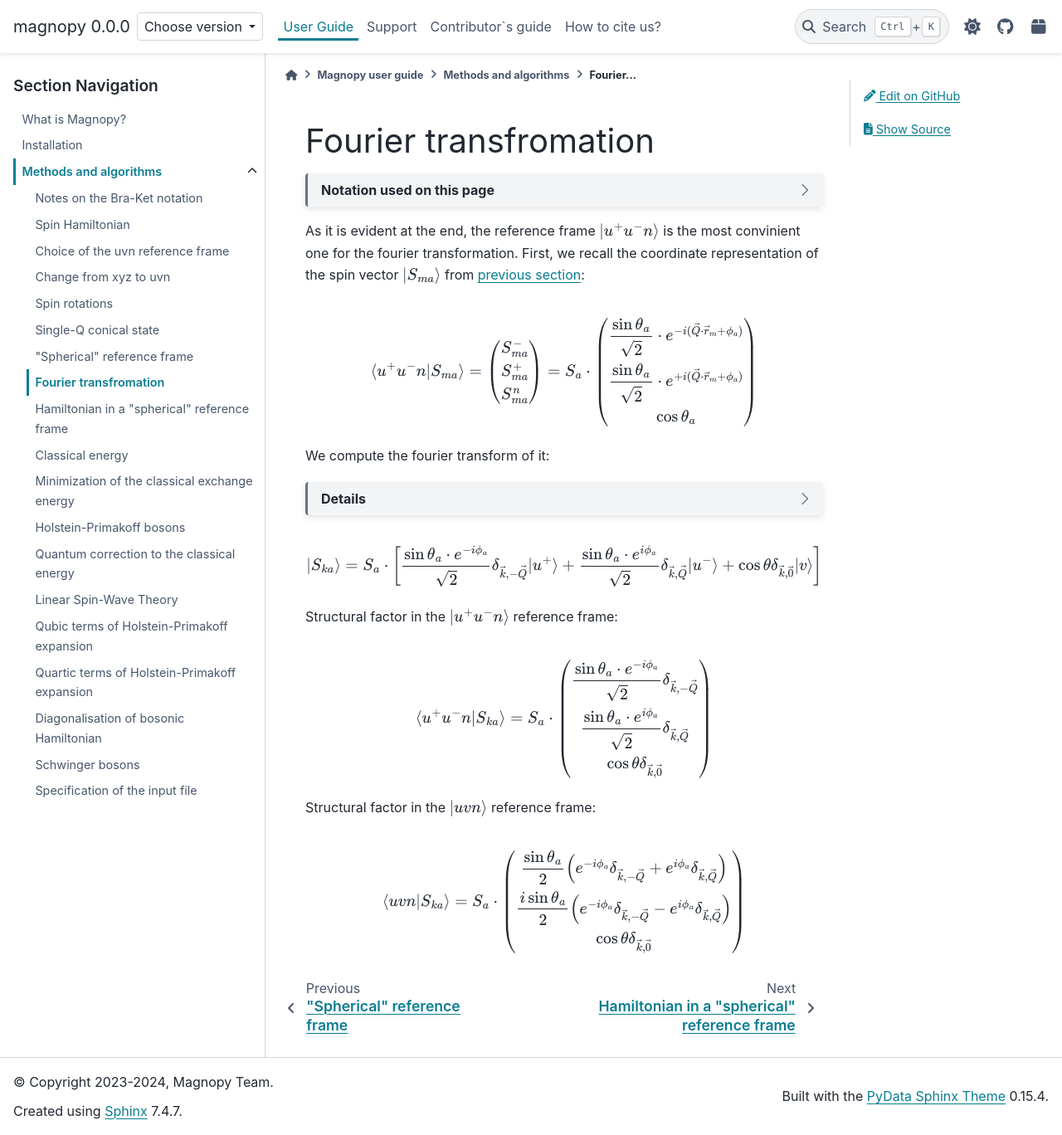
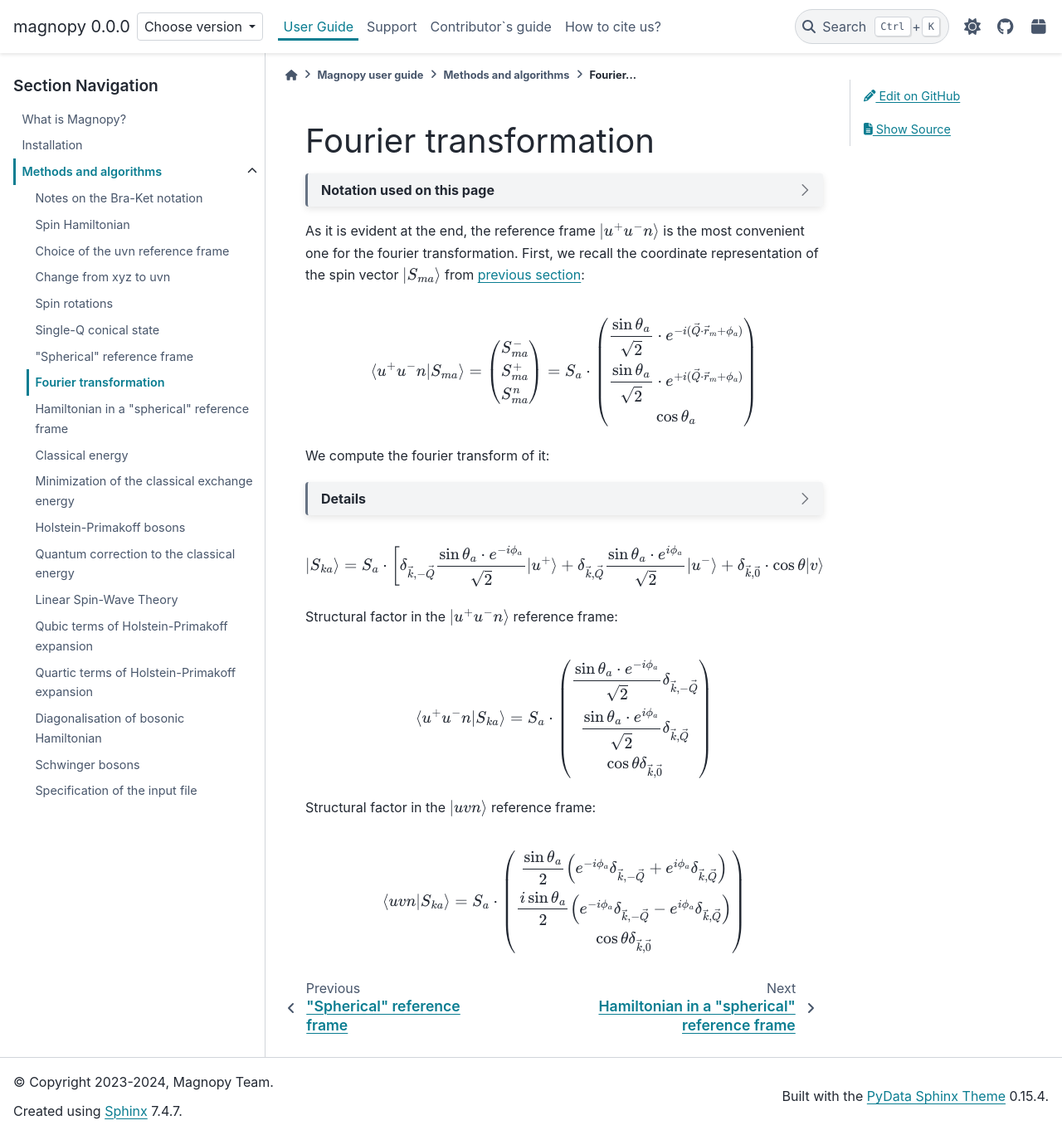
Before and after one commit to marcomarino123/magnopy, a Sphinx documentation site: the page built from docs/source/user-guide/methods/spin-fourier.rst, in a window 1280 px wide and 1368 px high. Shown: the whole window at 83% size. Built offline with Sphinx 7.4.7 and the PyData theme 0.15.4, drawn with Linux system fonts in a browser that asks for light colours; a script that is not in the unit is left out.

Commit message:
Refractor spin-fourier

```diff
--- a/docs/source/user-guide/methods/spin-fourier.rst
+++ b/docs/source/user-guide/methods/spin-fourier.rst
@@ -1,20 +1,18 @@
 .. _user-guide_methods_spin-fourier:
 
 **********************
-Fourier transfromation
+Fourier transformation
 **********************
 
 .. dropdown:: Notation used on this page
 
-  * Bra-ket notation for vectors. With one exception:
+  * .. include:: page-notations/vector.txt
+  * .. include:: page-notations/bra-ket.txt
+  * .. include:: page-notations/parentheses.txt
 
-    - :math:`\vec{v_1}\cdot\vec{v}_2 = \langle v_1\vert v_2\rangle`
-  * Parenthesis () and braquets [] are equivalent.
-  * :math:`S_a` - is length of the spin vector :math:`\vert S_{ma}\rangle`
-
-As it is evident at the end, the reference frame :math:`\vert u^+u^-n\rangle`
-is the most convinient one for the fourier transformation. First, we recall the
-coordinate representation of the spin vector :math:`\vert S_{ma}\rangle`
+As it is evident at the end, the reference frame :math:`\vert u^+u^-n \rangle`
+is the most convenient one for the fourier transformation. First, we recall the
+coordinate representation of the spin vector :math:`\vert S_{ma} \rangle`
 from :ref:`previous section <user-guide_methods_spherical-rf>`:
 
 .. include:: repeated-formulas/spin-spherical.txt
@@ -24,42 +22,68 @@
 .. dropdown:: Details
 
   .. math::
-      &\vert S_{ka} \rangle
+      \vert S_{ka} \rangle
       =
       \dfrac{1}{M}\sum_{m} e^{-i\vec{k}\vec{r_m}} \vert S_{ma} \rangle
-      =
-      S_a\cdot
+      &=
+      S_a
+      \cdot
       \Biggl[
-        \dfrac{\sin\theta_a\cdot e^{-i\phi_a}}{\sqrt{2}} \vert u^+\rangle
-        \left(\dfrac{1}{M}\sum_{m}e^{-i\vec{r}_m(\vec{k}+\vec{Q})}\right)
+        \dfrac{\sin\theta_a\cdot e^{-i\phi_a}}{\sqrt{2}}
+        \vert u^+\rangle
+        \left(
+          \dfrac{1}{M}
+          \sum_{m}e^{-i\vec{r}_m(\vec{k}+\vec{Q})}
+        \right)
         \\&+
-        \dfrac{\sin\theta_a\cdot e^{i\phi_a}}{\sqrt{2}} \vert u^-\rangle
-        \left(\dfrac{1}{M}\sum_{m}e^{-i\vec{r}_m(\vec{k}-\vec{Q})}\right)
+        \dfrac{\sin\theta_a\cdot e^{i\phi_a}}{\sqrt{2}}
+        \vert u^-\rangle
+        \left(
+          \dfrac{1}{M}
+          \sum_{m}e^{-i\vec{r}_m(\vec{k}-\vec{Q})}
+        \right)
         \\&+
-        \cos\theta \left(\dfrac{1}{M}\sum_{m}e^{-i\vec{k}\vec{r}_m}\right) \vert v \rangle
+        \cos\theta
+        \left(
+          \dfrac{1}{M}
+          \sum_{m}e^{-i\vec{k}\vec{r}_m}
+        \right)
+        \vert v \rangle
       \Biggr]
 
   where :math:`m = 1, ..., M`
 
 .. math::
   \vert S_{ka} \rangle
-  = S_a\cdot\left[\dfrac{\sin\theta_a\cdot e^{-i\phi_a}}{\sqrt{2}}
-  \delta_{\vec{k}, -\vec{Q}} \vert u^+\rangle
-  + \dfrac{\sin\theta_a\cdot e^{i\phi_a}}{\sqrt{2}}
-  \delta_{\vec{k}, \vec{Q}} \vert u^-\rangle
-  + \cos\theta \delta_{\vec{k}, \vec{0}} \vert v \rangle\right]
+  =
+  S_a
+  \cdot
+  \left[
+    \delta_{\vec{k}, -\vec{Q}}
+    \dfrac{\sin\theta_a\cdot e^{-i\phi_a}}{\sqrt{2}}
+    \vert u^+\rangle
+    +
+    \delta_{\vec{k}, \vec{Q}}
+    \dfrac{\sin\theta_a\cdot e^{i\phi_a}}{\sqrt{2}}
+    \vert u^-\rangle
+    +
+    \delta_{\vec{k}, \vec{0}}
+    \cdot
+    \cos\theta
+    \vert v \rangle
+  \right]
 
 Structural factor in the :math:`\vert u^+u^-n\rangle` reference frame:
 
 .. math::
-  \langle u^+u^-n\vert S_{ka} \rangle
+  \langle u^+u^-n \vert S_{ka} \rangle
   =
-  S_a\cdot\begin{pmatrix}
-    \dfrac{\sin\theta_a\cdot e^{-i\phi_a}}{\sqrt{2}}
-    \delta_{\vec{k}, -\vec{Q}} \\
-    \dfrac{\sin\theta_a\cdot e^{i\phi_a}}{\sqrt{2}}
-    \delta_{\vec{k}, \vec{Q}} \\
-    \cos\theta \delta_{\vec{k}, \vec{0}}
+  S_a
+  \cdot
+  \begin{pmatrix}
+    \dfrac{\sin\theta_a\cdot e^{-i\phi_a}}{\sqrt{2}} \delta_{\vec{k}, -\vec{Q}} \\
+    \dfrac{\sin\theta_a\cdot e^{ i\phi_a}}{\sqrt{2}} \delta_{\vec{k},  \vec{Q}} \\
+    \cos\theta \delta_{\vec{k}, \vec{0}}                                        \\
   \end{pmatrix}
 
 Structural factor in the :math:`\vert uvn\rangle` reference frame:
@@ -67,12 +91,20 @@
 .. math::
   \langle uvn\vert S_{ka} \rangle
   =
-  S_a\cdot\begin{pmatrix}
+  S_a
+  \cdot
+  \begin{pmatrix}
     \dfrac{\sin\theta_a}{2}
-    \left(e^{-i\phi_a}\delta_{\vec{k}, -\vec{Q}} +
-    e^{i\phi_a}\delta_{\vec{k}, \vec{Q}}\right) \\
+    \left(
+      e^{-i\phi_a}\delta_{\vec{k}, -\vec{Q}}
+      +
+      e^{i\phi_a}\delta_{\vec{k}, \vec{Q}}
+    \right) \\
     \dfrac{i\sin\theta_a}{2}
-    \left(e^{-i\phi_a}\delta_{\vec{k}, -\vec{Q}} -
-    e^{i\phi_a}\delta_{\vec{k}, \vec{Q}}\right) \\
+    \left(
+      e^{-i\phi_a}\delta_{\vec{k}, -\vec{Q}}
+      -
+      e^{i\phi_a}\delta_{\vec{k}, \vec{Q}}
+    \right) \\
     \cos\theta \delta_{\vec{k}, \vec{0}}
   \end{pmatrix}
```
